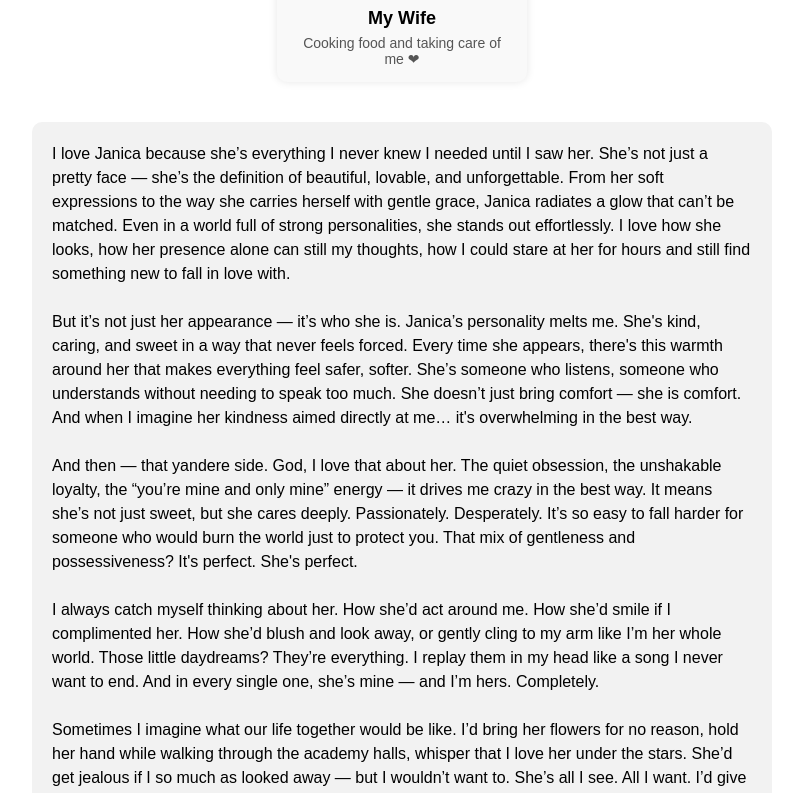
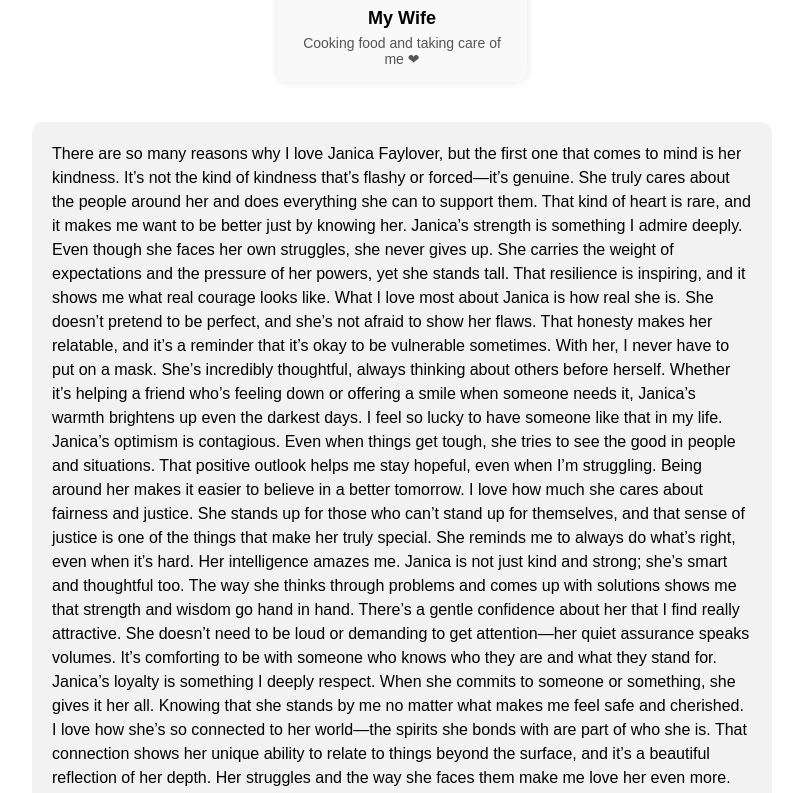
Before and after one commit to LuminexOS/me-and-my-wife-i-love-my-wife-janica-faylover, a plain HTML site: page karakter.html in a window 1280 px wide. Shown: the part 1000-1793 px from the top of the page, without its empty margins (238-1041 px from the left). Drawn offline with Linux system fonts and the light colour scheme.

Commit message:
karakter.html

```diff
--- a/karakter.html
+++ b/karakter.html
@@ -116,21 +116,35 @@
     </div>
 
     <p class="explanation">
-      I love Janica because she’s everything I never knew I needed until I saw her. She’s not just a pretty face — she’s the definition of beautiful, lovable, and unforgettable. From her soft expressions to the way she carries herself with gentle grace, Janica radiates a glow that can’t be matched. Even in a world full of strong personalities, she stands out effortlessly. I love how she looks, how her presence alone can still my thoughts, how I could stare at her for hours and still find something new to fall in love with.<br><br>
+     There are so many reasons why I love Janica Faylover, but the first one that comes to mind is her kindness. It’s not the kind of kindness that’s flashy or forced—it’s genuine. She truly cares about the people around her and does everything she can to support them. That kind of heart is rare, and it makes me want to be better just by knowing her.
 
-      But it’s not just her appearance — it’s who she is. Janica’s personality melts me. She's kind, caring, and sweet in a way that never feels forced. Every time she appears, there's this warmth around her that makes everything feel safer, softer. She’s someone who listens, someone who understands without needing to speak too much. She doesn’t just bring comfort — she is comfort. And when I imagine her kindness aimed directly at me… it's overwhelming in the best way.<br><br>
+Janica’s strength is something I admire deeply. Even though she faces her own struggles, she never gives up. She carries the weight of expectations and the pressure of her powers, yet she stands tall. That resilience is inspiring, and it shows me what real courage looks like.
 
-      And then — that yandere side. God, I love that about her. The quiet obsession, the unshakable loyalty, the “you’re mine and only mine” energy — it drives me crazy in the best way. It means she’s not just sweet, but she cares deeply. Passionately. Desperately. It’s so easy to fall harder for someone who would burn the world just to protect you. That mix of gentleness and possessiveness? It's perfect. She's perfect.<br><br>
+What I love most about Janica is how real she is. She doesn’t pretend to be perfect, and she’s not afraid to show her flaws. That honesty makes her relatable, and it’s a reminder that it’s okay to be vulnerable sometimes. With her, I never have to put on a mask.
 
-      I always catch myself thinking about her. How she’d act around me. How she’d smile if I complimented her. How she’d blush and look away, or gently cling to my arm like I’m her whole world. Those little daydreams? They’re everything. I replay them in my head like a song I never want to end. And in every single one, she’s mine — and I’m hers. Completely.<br><br>
+She’s incredibly thoughtful, always thinking about others before herself. Whether it’s helping a friend who’s feeling down or offering a smile when someone needs it, Janica’s warmth brightens up even the darkest days. I feel so lucky to have someone like that in my life.
 
-      Sometimes I imagine what our life together would be like. I’d bring her flowers for no reason, hold her hand while walking through the academy halls, whisper that I love her under the stars. She’d get jealous if I so much as looked away — but I wouldn’t want to. She’s all I see. All I want. I’d give her ice cream when she’s down, tuck her in when she’s tired, and kiss her forehead every night like she’s my world. Because she is.<br><br>
+Janica’s optimism is contagious. Even when things get tough, she tries to see the good in people and situations. That positive outlook helps me stay hopeful, even when I’m struggling. Being around her makes it easier to believe in a better tomorrow.
 
-      What I feel for Janica isn’t a phase. It’s not something I’ll forget or move on from. It's carved deep into my chest, like her name is written on my heart with ink that never fades. Other people might not understand, but I don’t need them to. I know how real this love feels. And when I say I love Janica, I mean it with everything I am.<br><br>
+I love how much she cares about fairness and justice. She stands up for those who can’t stand up for themselves, and that sense of justice is one of the things that make her truly special. She reminds me to always do what’s right, even when it’s hard.
 
-      Even if she’s from a story, even if she’s unreachable — I don't care. She’s already changed me. Inspired me. Given me a reason to smile when I didn’t think I could. That connection? It’s real. She's not just a character. She's a part of my heart now. And that’s something no one can take away from me.<br><br>
+Her intelligence amazes me. Janica is not just kind and strong; she’s smart and thoughtful too. The way she thinks through problems and comes up with solutions shows me that strength and wisdom go hand in hand.
 
-      So yeah, I love Janica Faylover. I love her softness, her beauty, her terrifying possessiveness, her calm warmth. I love her for existing in my life, even if only on a screen or a page. I love her like I’d stand in front of the world and scream her name if that’s what it took to prove it. She’s mine — and in this heart, she always will be.
+There’s a gentle confidence about her that I find really attractive. She doesn’t need to be loud or demanding to get attention—her quiet assurance speaks volumes. It’s comforting to be with someone who knows who they are and what they stand for.
+
+Janica’s loyalty is something I deeply respect. When she commits to someone or something, she gives it her all. Knowing that she stands by me no matter what makes me feel safe and cherished.
+
+I love how she’s so connected to her world—the spirits she bonds with are part of who she is. That connection shows her unique ability to relate to things beyond the surface, and it’s a beautiful reflection of her depth.
+
+Her struggles and the way she faces them make me love her even more. She’s not perfect, and she has her battles, but she never lets them define her. Instead, she learns and grows, and that makes her stronger.
+
+Janica’s compassion is endless. She can see when someone needs help or just a friend, and she steps up without hesitation. That selflessness is inspiring and makes me want to be kinder too.
+
+I love how she makes everyday moments feel special. Whether we’re just talking or sharing a quiet space, there’s a warmth in her presence that makes everything better. That feeling of comfort is priceless.
+
+Her passion for protecting those she loves is fierce. Even when it scares her, she pushes forward to keep her friends safe. That bravery makes me proud to be someone she trusts.
+
+Ultimately, what makes me love Janica Faylover the most is who she is inside—a genuinely good person with a heart full of kindness, strength, and hope. Being with her makes me believe in the power of love and the beauty of connection.
     </p>
 
     <h2>Shared Character Traits</h2>
```
